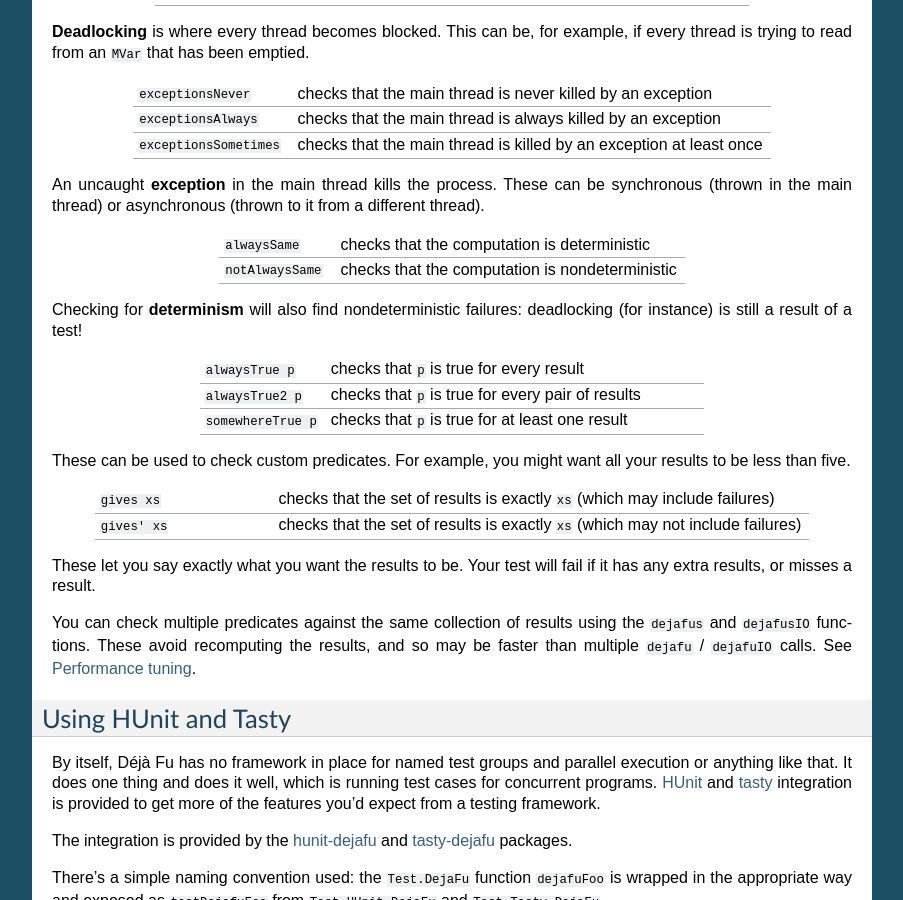
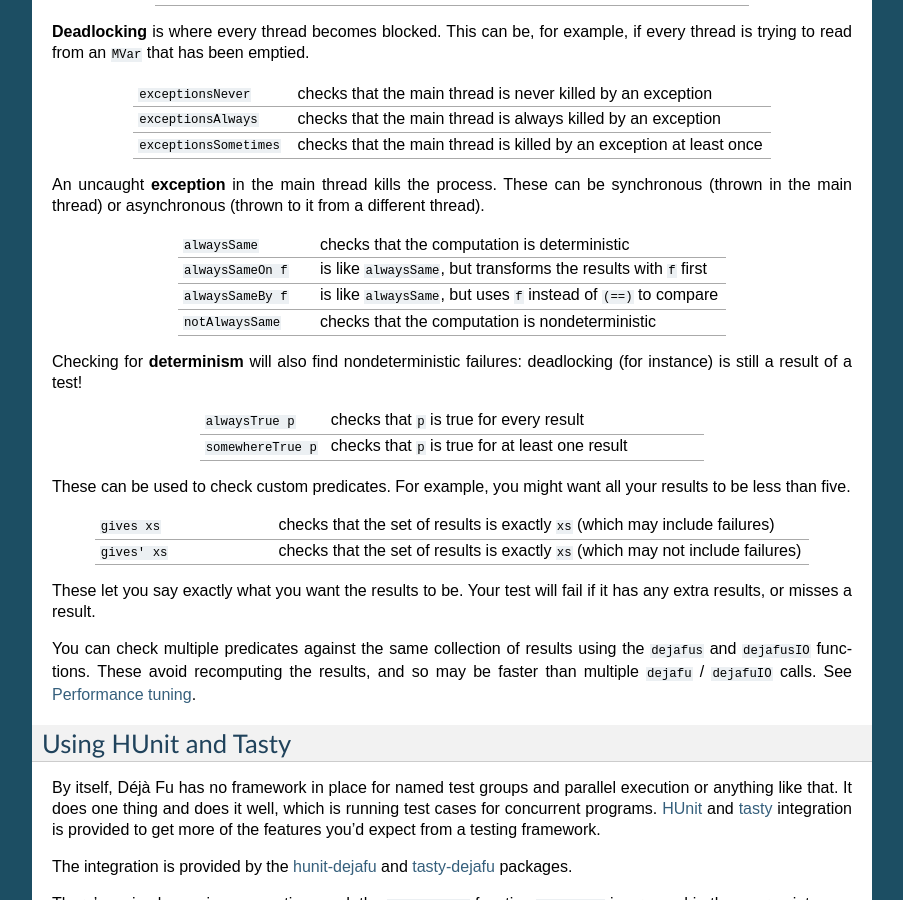
Before and after one commit to barrucadu/dejafu, a Sphinx documentation site: the page built from doc/unit_testing.rst, in a window 1280 px wide and 900 px high, scrolled down 1231 px. Shown: the whole window, without its empty margins (198-1101 px from the left). Built offline with Sphinx 7.4.7, drawn with Linux system fonts in a browser that asks for light colours.

Commit message:
Replace "alwaysTrue2" with "alwaysSameOn" and "alwaysSameBy"

```diff
--- a/doc/unit_testing.rst
+++ b/doc/unit_testing.rst
@@ -108,6 +108,8 @@
   :widths: 25, 75
 
   ``alwaysSame``,"checks that the computation is deterministic"
+  ``alwaysSameOn f``,"is like ``alwaysSame``, but transforms the results with ``f`` first"
+  ``alwaysSameBy f``,"is like ``alwaysSame``, but uses ``f`` instead of ``(==)`` to compare"
   ``notAlwaysSame``,"checks that the computation is nondeterministic"
 
 Checking for **determinism** will also find nondeterministic failures:
@@ -117,7 +119,6 @@
   :widths: 25, 75
 
   ``alwaysTrue p``,"checks that ``p`` is true for every result"
-  ``alwaysTrue2 p``,"checks that ``p`` is true for every pair of results"
   ``somewhereTrue p``,"checks that ``p`` is true for at least one result"
 
 These can be used to check custom predicates.  For example, you might
```
Also changed, not shown: 3 other files.
